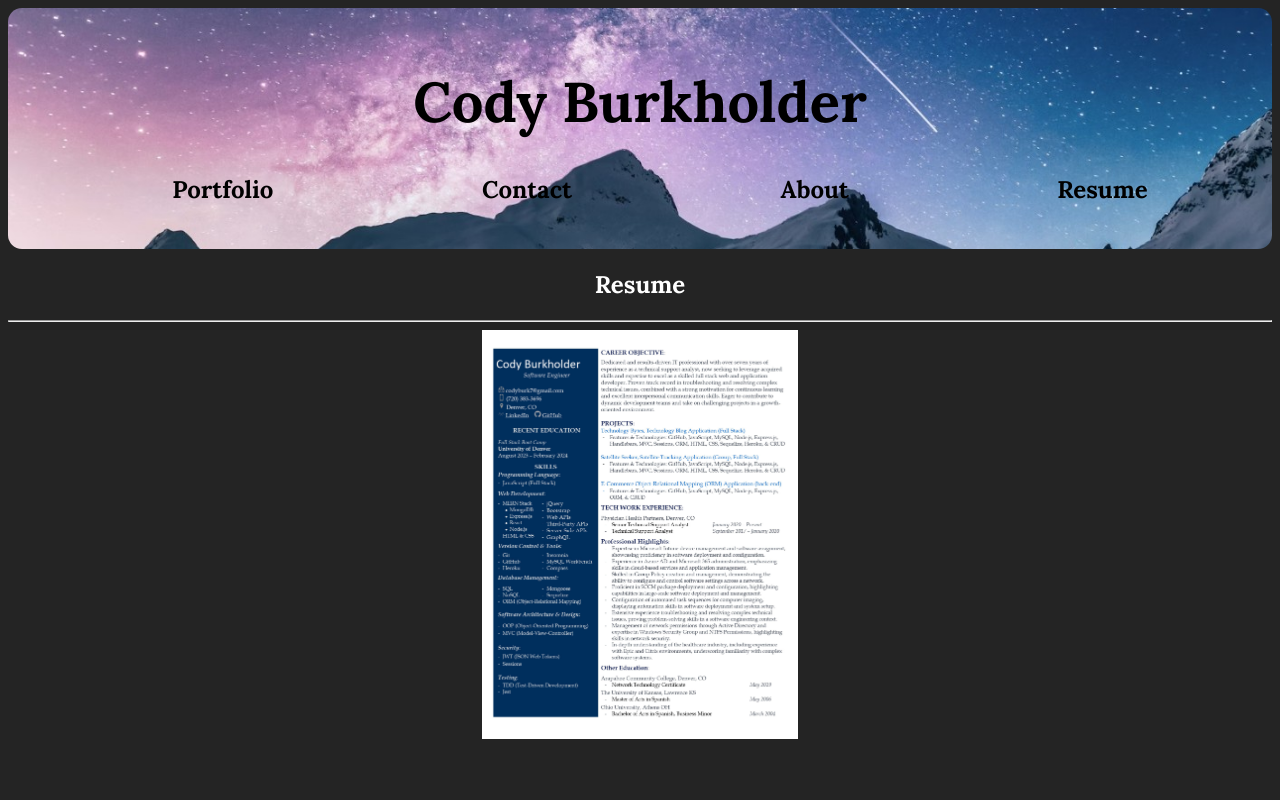
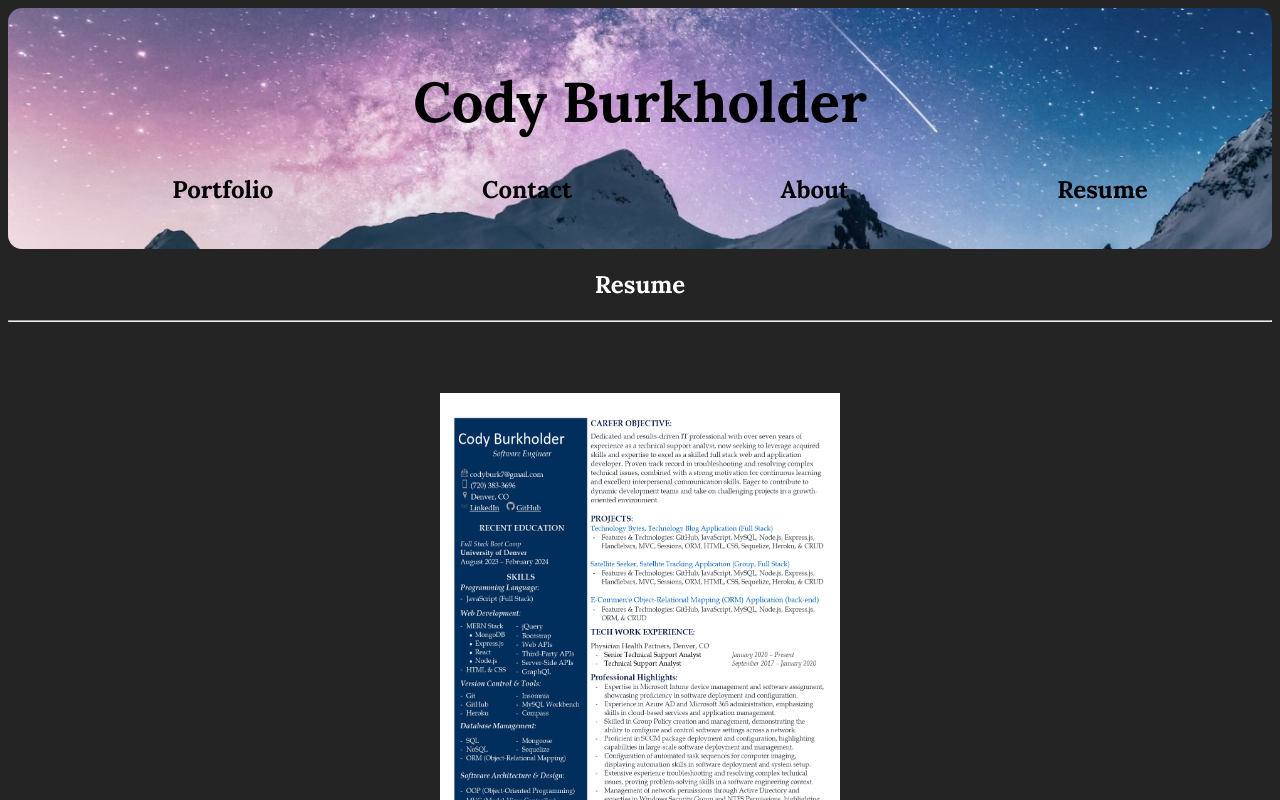
Before and after one commit to chilejay7/React-Portfolio, a React (Vite) app: page /resume in a window 1280 px wide. Shown: the top 800 px of the page. Built offline with nearby package versions, Linux system fonts and the light colour scheme.

Commit message:
resume image download link added

```diff
--- a/src/pages/Resume.css
+++ b/src/pages/Resume.css
@@ -1,9 +1,5 @@
 .resume img {
-    width: 500px;
-    height: 700px;
+    width: 400px;
+    height: 550px;
+    margin-top: 5%;
 }
-
-.resume img {
-    width: 25%;
-    height: 40%;
-}
--- a/src/pages/ResumePage.jsx
+++ b/src/pages/ResumePage.jsx
@@ -7,8 +7,9 @@ function Resume() {
             <hr></hr>
 
             <section className="resume">
-
-                <img src="src\assets\resume_image.jpg" alt="image of resume"></img>
+                <a href="https://drive.google.com/file/d/1fjvl6-kEJGEjbTdI743r2MOv_pa22EPH/view?usp=sharing" title="click to view or download a copy" target="_blank">
+                    <img src="src\assets\resume_image.jpg" alt="image of resume"></img>
+                </a>
 
             </section>
         </>
```
